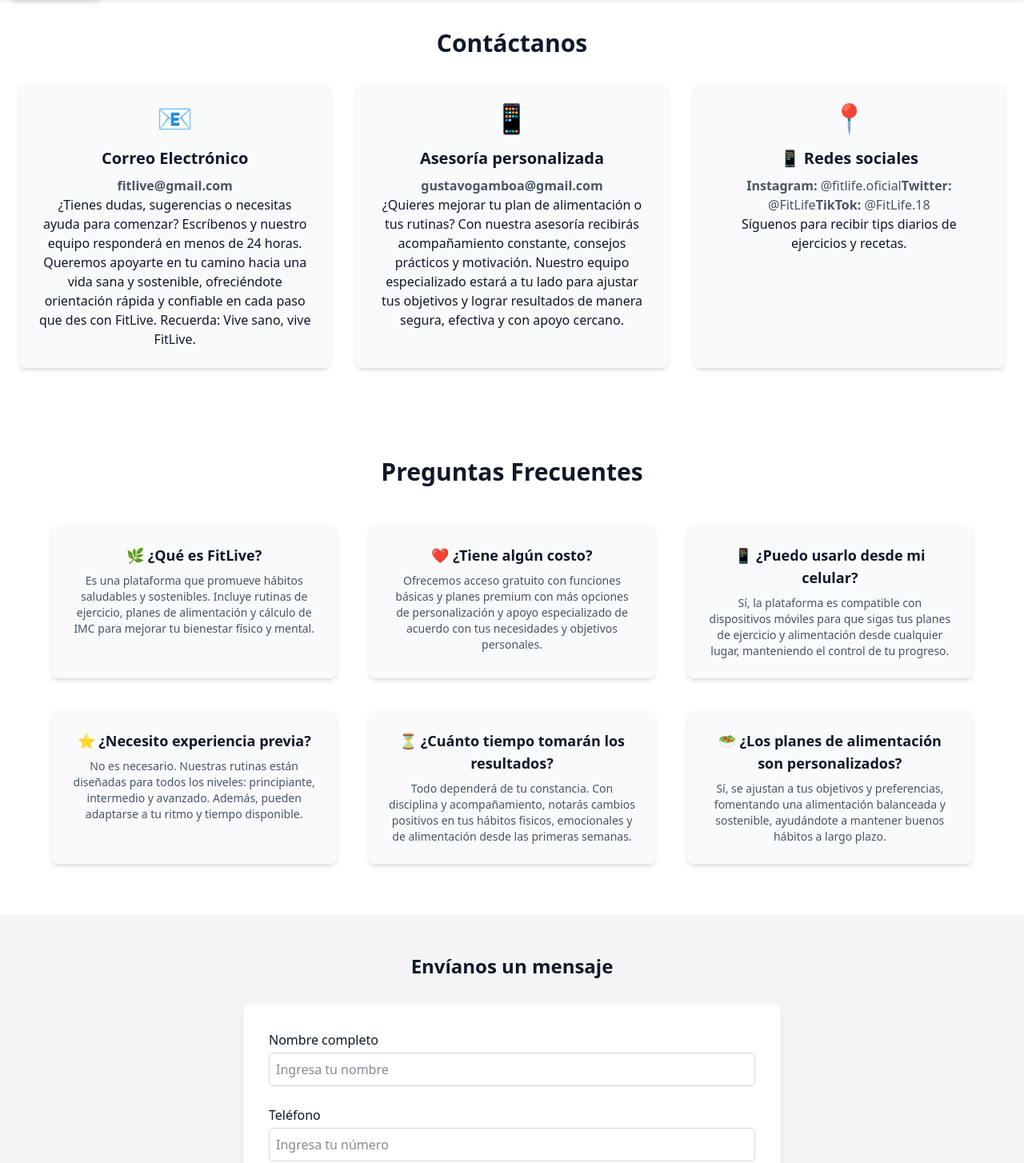
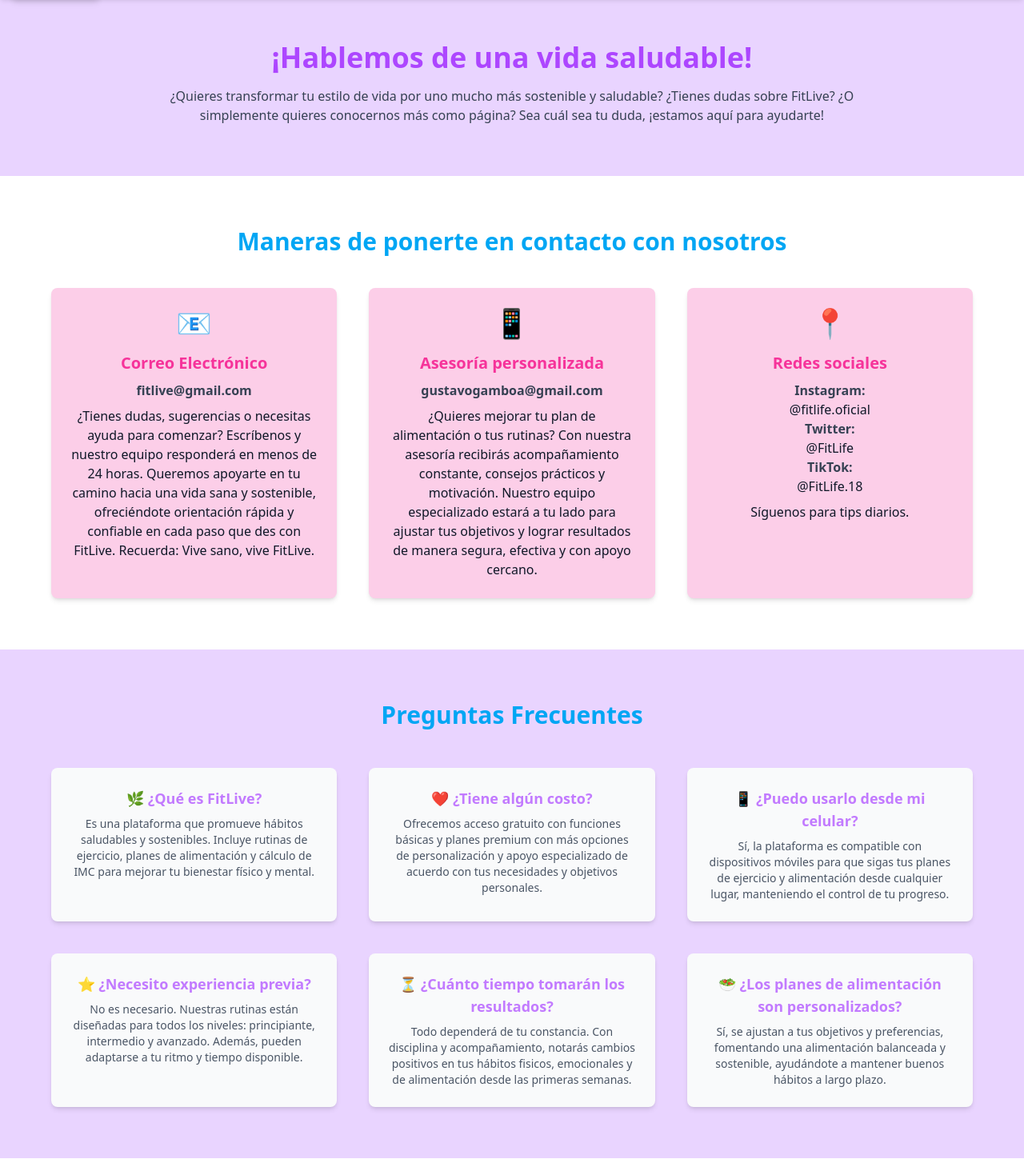
Before and after one commit to trivalu23/Proyecto-UNIDAD-3, a React (Vite) app: page /contact in a window 1280 px wide. Shown: the part 82-1536 px from the top of the page at 80% size. Built offline with nearby package versions, Linux system fonts and the light colour scheme.

Commit message:
Estilos aplicados en Contacto

```diff
--- a/src/pages/Contact.jsx
+++ b/src/pages/Contact.jsx
@@ -1,7 +1,6 @@
 import React, { useState } from "react";
 
 function Contact() {
-  // Estados del formulario
   const [formData, setFormData] = useState({
     username: "",
     phoneNum: "",
@@ -12,7 +11,6 @@ function Contact() {
 
   const [errors, setErrors] = useState({});
 
-  // Manejo de cambios
   const handleChange = (e) => {
     setFormData({
       ...formData,
@@ -20,7 +18,6 @@ function Contact() {
     });
   };
 
-  // Validación
   const handleSubmit = (e) => {
     e.preventDefault();
     const newErrors = {};
@@ -43,7 +40,6 @@ function Contact() {
 
     setErrors(newErrors);
 
-    // Si no hay errores, envío OK
     if (Object.keys(newErrors).length === 0) {
       alert("✅ Formulario enviado correctamente. ¡Gracias por contactarnos!");
       setFormData({
@@ -57,98 +53,115 @@ function Contact() {
   };
 
   return (
-    <div className="w-full">
-      {/* Sección de medios de contacto */}
-      <section className="bg-white py-12 px-6">
-        <h2 className="text-3xl font-bold text-center mb-8">Contáctanos</h2>
+    <div className="w-full mt-0 pt-0">
 
-        <div className="grid grid-cols-1 sm:grid-cols-2 lg:grid-cols-3 gap-8">
-          {/* Email */}
-          <div className="flex flex-col items-center text-center p-6 shadow-md rounded-lg bg-gray-50">
+      {/* Barra de introducción */}
+      <section className="w-full bg-purple-200 py-16 px-6 mt-0">
+        <div className="max-w-4xl mx-auto text-center">
+          <h1 className="text-3xl md:text-4xl font-bold text-purple-500 mb-4">
+            ¡Hablemos de una vida saludable!
+          </h1>
+          <p className="text-sm md:text-base font-medium text-gray-700">
+            ¿Quieres transformar tu estilo de vida por uno mucho más sostenible y saludable?
+            ¿Tienes dudas sobre FitLive? ¿O simplemente quieres conocernos más como página?
+            Sea cuál sea tu duda, ¡estamos aquí para ayudarte!
+          </p>
+        </div>
+      </section>
+
+      {/* Medios de contacto */}
+      <section className="bg-white py-16 px-8">
+        <h2 className="text-3xl font-bold text-center mb-10 text-sky-500">
+          Maneras de ponerte en contacto con nosotros
+        </h2>
+
+        <div className="grid grid-cols-1 sm:grid-cols-2 lg:grid-cols-3 gap-10 max-w-6xl mx-auto">
+          <div className="flex flex-col items-center text-center p-6 shadow-md rounded-lg bg-pink-200 transition-transform duration-300 hover:-translate-y-2">
             <span className="text-4xl mb-4">📧</span>
-            <h3 className="text-xl font-semibold mb-2">Correo Electrónico</h3>
-            <p className="text-gray-600"><strong>fitlive@gmail.com</strong></p>
+            <h3 className="text-xl font-semibold mb-2 text-pink-500">Correo Electrónico</h3>
+            <p className="text-gray-700 mb-2">
+              <strong>fitlive@gmail.com</strong>
+            </p>
             <p>
               ¿Tienes dudas, sugerencias o necesitas ayuda para comenzar? Escríbenos y nuestro equipo responderá en menos de 24 horas. Queremos apoyarte en tu camino hacia una vida sana y sostenible, ofreciéndote orientación rápida y confiable en cada paso que des con FitLive. Recuerda: Vive sano, vive FitLive.
             </p>
           </div>
 
-          {/* Asesoría personalizada */}
-          <div className="flex flex-col items-center text-center p-6 shadow-md rounded-lg bg-gray-50">
+          <div className="flex flex-col items-center text-center p-6 shadow-md rounded-lg bg-pink-200 transition-transform duration-300 hover:-translate-y-2">
             <span className="text-4xl mb-4">📱</span>
-            <h3 className="text-xl font-semibold mb-2">Asesoría personalizada</h3>
-            <p className="text-gray-600"><strong>gustavogamboa@gmail.com</strong></p>
+            <h3 className="text-xl font-semibold mb-2 text-pink-500">Asesoría personalizada</h3>
+            <p className="text-gray-700 mb-2">
+              <strong>gustavogamboa@gmail.com</strong>
+            </p>
             <p>
               ¿Quieres mejorar tu plan de alimentación o tus rutinas? Con nuestra asesoría recibirás acompañamiento constante, consejos prácticos y motivación. Nuestro equipo especializado estará a tu lado para ajustar tus objetivos y lograr resultados de manera segura, efectiva y con apoyo cercano.
             </p>
           </div>
 
-          {/* Redes sociales */}
-          <div className="flex flex-col items-center text-center p-6 shadow-md rounded-lg bg-gray-50">
+          <div className="flex flex-col items-center text-center p-6 shadow-md rounded-lg bg-pink-200 transition-transform duration-300 hover:-translate-y-2">
             <span className="text-4xl mb-4">📍</span>
-            <h3 className="text-xl font-semibold mb-2">📱 Redes sociales</h3>
-            <p className="text-gray-600">
-              <strong>Instagram:</strong> @fitlife.oficial
-              <strong>Twitter:</strong> @FitLife
-              <strong>TikTok:</strong> @FitLife.18
-            </p>
-            <p>
-              Síguenos para recibir tips diarios de ejercicios y recetas.
-            </p>
+            <h3 className="text-xl font-semibold mb-2 text-pink-500">Redes sociales</h3>
+            <p className="text-gray-700"><strong>Instagram:</strong></p>
+            <p>@fitlife.oficial</p>
+            <p className="text-gray-700"><strong>Twitter:</strong></p>
+            <p>@FitLife</p>
+            <p className="text-gray-700"><strong>TikTok:</strong></p>
+            <p>@FitLife.18</p>
+            <p className="mt-2">Síguenos para tips diarios.</p>
           </div>
         </div>
       </section>
 
-      {/* Preguntas Frecuentes */}
-      <section className="bg-white py-16 px-6">
-        <h2 className="text-3xl font-bold text-center mb-12">
+       {/* Preguntas Frecuentes */}
+      <section className="bg-purple-200 py-16 px-6">
+        <h2 className="text-3xl text-sky-500 font-bold text-center mb-12">
           Preguntas Frecuentes
         </h2>
 
         <div className="grid grid-cols-1 sm:grid-cols-2 lg:grid-cols-3 gap-10 max-w-6xl mx-auto">
           {/* Tarjeta 1 */}
-          <div className="bg-gray-50 p-6 rounded-lg shadow-md text-center">
-            <h3 className="text-lg font-semibold mb-2">🌿 ¿Qué es FitLive?</h3>
+          <div className="bg-gray-50 p-6 rounded-lg shadow-md text-center transition-transform duration-300 hover:-translate-y-2">
+            <h3 className="text-lg text-purple-400 font-semibold mb-2">🌿 ¿Qué es FitLive?</h3>
             <p className="text-gray-600 text-sm">
               Es una plataforma que promueve hábitos saludables y sostenibles. Incluye rutinas de ejercicio, planes de alimentación y cálculo de IMC para mejorar tu bienestar físico y mental.
             </p>
           </div>
 
           {/* Tarjeta 2 */}
-          <div className="bg-gray-50 p-6 rounded-lg shadow-md text-center">
-            <h3 className="text-lg font-semibold mb-2">❤️ ¿Tiene algún costo?</h3>
+          <div className="bg-gray-50 p-6 rounded-lg shadow-md text-center transition-transform duration-300 hover:-translate-y-2">
+            <h3 className="text-lg text-purple-400 font-semibold mb-2">❤️ ¿Tiene algún costo?</h3>
             <p className="text-gray-600 text-sm">
               Ofrecemos acceso gratuito con funciones básicas y planes premium con más opciones de personalización y apoyo especializado de acuerdo con tus necesidades y objetivos personales.
             </p>
           </div>
 
           {/* Tarjeta 3 */}
-          <div className="bg-gray-50 p-6 rounded-lg shadow-md text-center">
-            <h3 className="text-lg font-semibold mb-2">📱 ¿Puedo usarlo desde mi celular?</h3>
+          <div className="bg-gray-50 p-6 rounded-lg shadow-md text-center transition-transform duration-300 hover:-translate-y-2">
+            <h3 className="text-lg text-purple-400 font-semibold mb-2">📱 ¿Puedo usarlo desde mi celular?</h3>
             <p className="text-gray-600 text-sm">
               Sí, la plataforma es compatible con dispositivos móviles para que sigas tus planes de ejercicio y alimentación desde cualquier lugar, manteniendo el control de tu progreso.
             </p>
           </div>
 
           {/* Tarjeta 4 */}
-          <div className="bg-gray-50 p-6 rounded-lg shadow-md text-center">
-            <h3 className="text-lg font-semibold mb-2">⭐ ¿Necesito experiencia previa?</h3>
+          <div className="bg-gray-50 p-6 rounded-lg shadow-md text-center transition-transform duration-300 hover:-translate-y-2">
+            <h3 className="text-lg text-purple-400 font-semibold mb-2">⭐ ¿Necesito experiencia previa?</h3>
             <p className="text-gray-600 text-sm">
               No es necesario. Nuestras rutinas están diseñadas para todos los niveles: principiante, intermedio y avanzado. Además, pueden adaptarse a tu ritmo y tiempo disponible.
             </p>
           </div>
 
           {/* Tarjeta 5 */}
-          <div className="bg-gray-50 p-6 rounded-lg shadow-md text-center">
-            <h3 className="text-lg font-semibold mb-2">⏳ ¿Cuánto tiempo tomarán los resultados?</h3>
+          <div className="bg-gray-50 p-6 rounded-lg shadow-md text-center transition-transform duration-300 hover:-translate-y-2">
+            <h3 className="text-lg text-purple-400 font-semibold mb-2">⏳ ¿Cuánto tiempo tomarán los resultados?</h3>
             <p className="text-gray-600 text-sm">
               Todo dependerá de tu constancia. Con disciplina y acompañamiento, notarás cambios positivos en tus hábitos fisicos, emocionales y de alimentación desde las primeras semanas.
             </p>
           </div>
 
           {/* Tarjeta 6 */}
-          <div className="bg-gray-50 p-6 rounded-lg shadow-md text-center">
-            <h3 className="text-lg font-semibold mb-2">🥗 ¿Los planes de alimentación son personalizados?</h3>
+          <div className="bg-gray-50 p-6 rounded-lg shadow-md text-center transition-transform duration-300 hover:-translate-y-2">
+            <h3 className="text-lg text-purple-400 font-semibold mb-2">🥗 ¿Los planes de alimentación son personalizados?</h3>
             <p className="text-gray-600 text-sm">
               Sí, se ajustan a tus objetivos y preferencias, fomentando una alimentación balanceada y sostenible, ayudándote a mantener buenos hábitos a largo plazo.
             </p>
@@ -156,106 +169,89 @@ function Contact() {
         </div>
       </section>
 
-
-      {/* Formulario de contacto */}
-      <section className="bg-gray-100 py-12 px-6">
-        <h2 className="text-2xl font-bold text-center mb-8">
-          Envíanos un mensaje
+      {/* Formulario */}
+      <section className="py-16 px-8">
+        <h2 className="text-2xl font-bold text-center mb-7 text-sky-500">
+          Formulario de contacto
         </h2>
 
         <form
           onSubmit={handleSubmit}
           className="max-w-2xl mx-auto bg-white p-8 shadow-md rounded-lg space-y-6"
         >
-          {/* Nombre */}
           <div>
-            <label className="block font-medium mb-1">Nombre completo</label>
+            <label className="block font-medium text-purple-400 mb-1">Nombre completo</label>
             <input
               type="text"
               name="username"
               value={formData.username}
               onChange={handleChange}
-              className="w-full border border-gray-300 rounded-md p-2 focus:outline-none focus:ring focus:ring-blue-300"
+              className="w-full border border-gray-300 rounded-md p-2 focus:outline-none focus:ring focus:ring-sky-300"
               placeholder="Ingresa tu nombre"
             />
-            {errors.username && (
-              <p className="text-red-500 text-sm">{errors.username}</p>
-            )}
+            {errors.username && <p className="text-red-500 text-sm">{errors.username}</p>}
           </div>
 
-          {/* Teléfono */}
           <div>
-            <label className="block font-medium mb-1">Teléfono</label>
+            <label className="block font-medium text-purple-400 mb-1">Teléfono</label>
             <input
               type="text"
               name="phoneNum"
               value={formData.phoneNum}
               onChange={handleChange}
-              className="w-full border border-gray-300 rounded-md p-2 focus:outline-none focus:ring focus:ring-blue-300"
+              className="w-full border border-gray-300 rounded-md p-2 focus:outline-none focus:ring focus:ring-sky-300"
               placeholder="Ingresa tu número"
             />
-            {errors.phoneNum && (
-              <p className="text-red-500 text-sm">{errors.phoneNum}</p>
-            )}
+            {errors.phoneNum && <p className="text-red-500 text-sm">{errors.phoneNum}</p>}
           </div>
 
-          {/* Correo */}
           <div>
-            <label className="block font-medium mb-1">Correo electrónico</label>
+            <label className="block font-medium text-purple-400 mb-1">Correo electrónico</label>
             <input
               type="email"
               name="email"
               value={formData.email}
               onChange={handleChange}
-              className="w-full border border-gray-300 rounded-md p-2 focus:outline-none focus:ring focus:ring-blue-300"
+              className="w-full border border-gray-300 rounded-md p-2 focus:outline-none focus:ring focus:ring-sky-300"
               placeholder="Ingresa tu correo"
             />
-            {errors.email && (
-              <p className="text-red-500 text-sm">{errors.email}</p>
-            )}
+            {errors.email && <p className="text-red-500 text-sm">{errors.email}</p>}
           </div>
 
-          {/* Mensaje */}
           <div>
-            <label className="block font-medium mb-1">Mensaje</label>
+            <label className="block font-medium text-purple-400 mb-1">Mensaje</label>
             <textarea
               name="message"
               value={formData.message}
               onChange={handleChange}
               rows="4"
-              className="w-full border border-gray-300 rounded-md p-2 focus:outline-none focus:ring focus:ring-blue-300"
+              className="w-full border border-gray-300 rounded-md p-2 focus:outline-none focus:ring focus:ring-sky-300"
               placeholder="Escribe tu mensaje"
             ></textarea>
-            {errors.message && (
-              <p className="text-red-500 text-sm">{errors.message}</p>
-            )}
+            {errors.message && <p className="text-red-500 text-sm">{errors.message}</p>}
           </div>
 
-          {/* Medio de contacto */}
           <div>
-            <label className="block font-medium mb-2">
+            <label className="block font-medium text-purple-400 mb-2">
               ¿Cómo prefieres ser contactado?
             </label>
             <select
               name="contact"
               value={formData.contact}
               onChange={handleChange}
-              className="w-full border border-gray-300 rounded-md p-2 focus:outline-none focus:ring focus:ring-blue-300"
+              className="w-full border border-gray-300 rounded-md p-2 focus:outline-none focus:ring focus:ring-sky-300"
             >
               <option value="">Selecciona una opción</option>
               <option value="email">Correo electrónico</option>
               <option value="telefono">Teléfono</option>
               <option value="whatsapp">WhatsApp</option>
             </select>
-            {errors.contact && (
-              <p className="text-red-500 text-sm">{errors.contact}</p>
-            )}
+            {errors.contact && <p className="text-red-500 text-sm">{errors.contact}</p>}
           </div>
 
-          {/* Botón */}
           <button
             type="submit"
-            className="w-full bg-blue-600 text-white py-2 rounded-md hover:bg-blue-700 transition"
+            className="w-full bg-pink-300 text-white py-2 rounded-md hover:bg-pink-400 transition"
           >
             Enviar
           </button>
```
